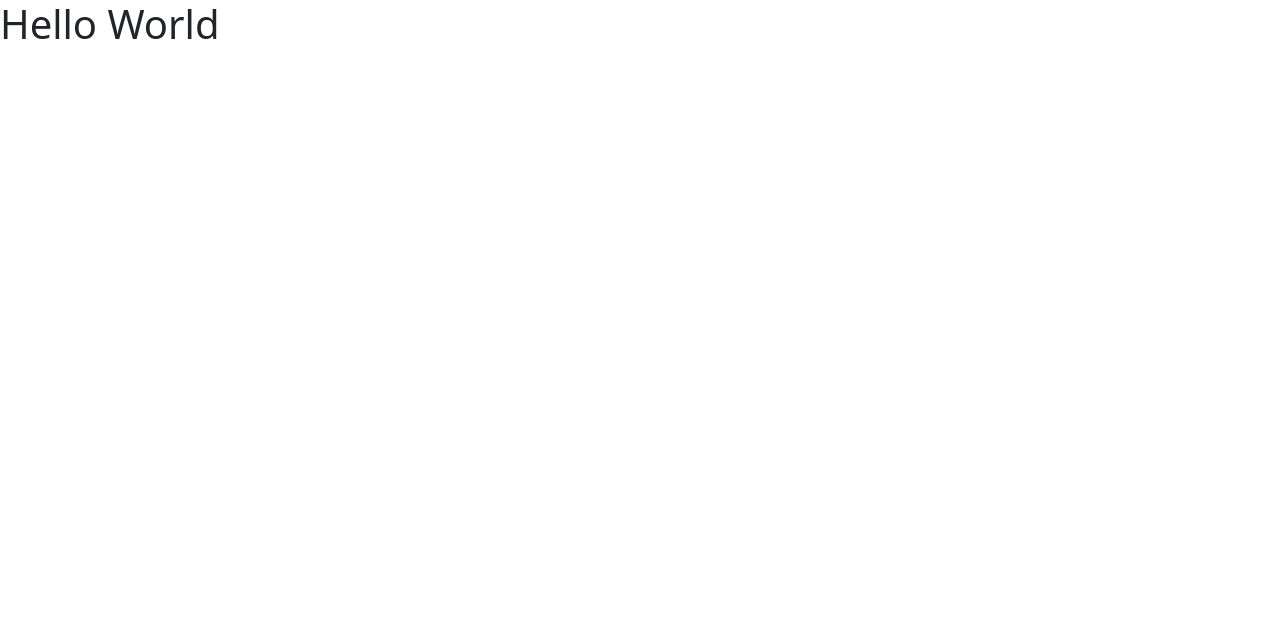
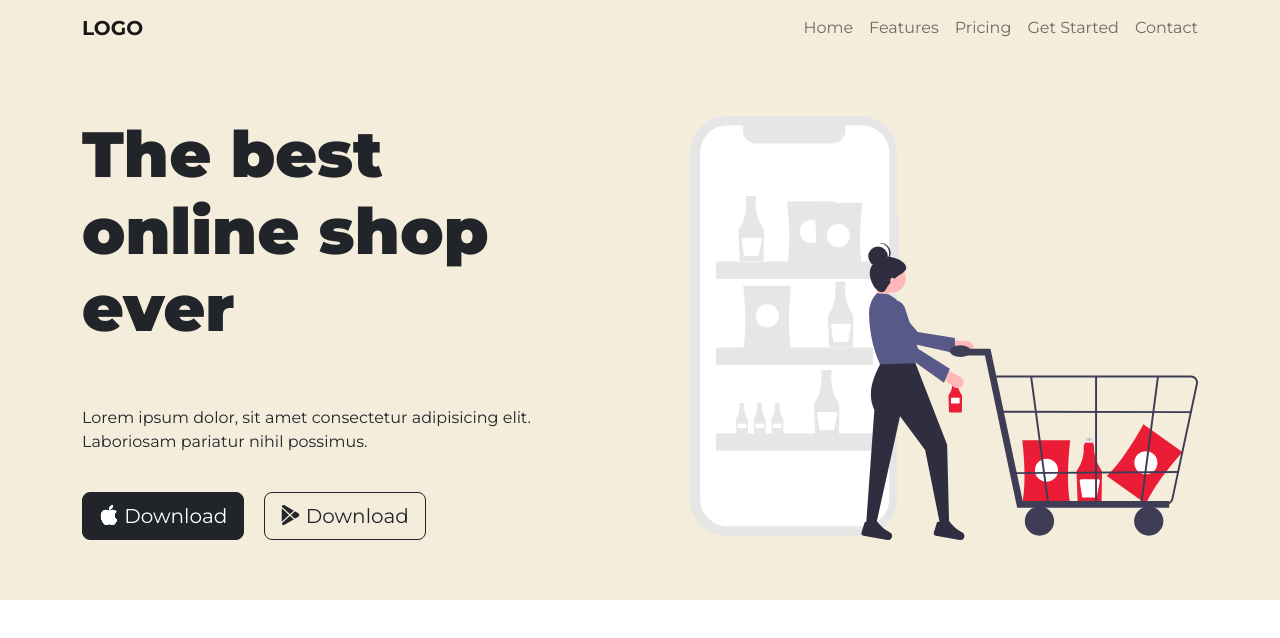
Before and after one commit to borchkhadzetornike/OnlineStore, a plain HTML site: page index.html in a window 1280 px wide. Drawn offline with nearby package versions, Linux system fonts and the light colour scheme.

Commit message:
add header section

```diff
--- a/css/style.css
+++ b/css/style.css
@@ -0,0 +1,80 @@
+/* general rules */
+
+@import url('https://fonts.googleapis.com/css2?family=Montserrat:ital,wght@0,100;0,200;0,300;0,400;0,500;0,600;0,700;0,800;0,900;1,100;1,200;1,300;1,400;1,500;1,600;1,700;1,800;1,900&display=swap');
+
+body {
+    font-family: 'Montserrat', sans-serif;
+}
+
+/* header & navigation */
+
+#header {
+    background-color: #F5EDDC;
+    padding-bottom: 60px;
+}
+
+.header-img {
+    width: 100%;
+}
+
+.navbar {
+    margin-bottom: 60px;
+}
+
+.navbar-brand {
+    font-weight: bold;
+}
+
+.nav-link:last-child {
+    padding-right: 0 !important;
+}
+
+.header-h1 {
+    font-size: 4rem;
+    font-weight: 900;
+}
+
+.header-p {
+    margin: 60px 0;
+}
+
+.header-left-box{
+    box-sizing: border-box;
+    padding-right: 50px;
+    position: relative;
+}
+
+.header-right-box{
+    box-sizing: border-box;
+    padding-left: 50px;
+}
+
+.apple-download {
+    margin-right: 15px;
+}
+
+.download-btn {
+    position: absolute;
+    bottom: 0;
+}
+
+@media (max-width: 991px) {
+    .header-h1 {
+        font-size: 3rem;
+    }
+
+    .header-left-box, .header-right-box {
+        padding: 0;
+        text-align: center;
+    }
+
+    .header-img {
+        width: 80%;
+        margin-top: 60px;
+    }
+
+    .download-btn{
+        position: static;
+    }
+
+}
--- a/index.html
+++ b/index.html
@@ -6,18 +6,63 @@
     <meta http-equiv="X-UA-Compatible" content="IE=edge">
     <meta name="viewport" content="width=device-width, initial-scale=1.0">
 
-
+    <link rel="shortcut icon" href="img/favicon.ico" type="image/x-icon">
+    <link rel="stylesheet" href="https://cdn.jsdelivr.net/npm/bootstrap-icons@1.9.1/font/bootstrap-icons.css">
     <link href="https://cdn.jsdelivr.net/npm/bootstrap@5.2.0/dist/css/bootstrap.min.css" rel="stylesheet"
         integrity="sha384-gH2yIJqKdNHPEq0n4Mqa/HGKIhSkIHeL5AyhkYV8i59U5AR6csBvApHHNl/vI1Bx" crossorigin="anonymous">
+
     <link rel="stylesheet" href="css/style.css">
-
 
     <title>Online Store</title>
 </head>
 
 <body>
 
-    <h1>Hello World</h1>
+    <!-- Header & Navigation -->
+
+    <section id="header">
+
+        <nav class="navbar navbar-expand-lg container">
+            <div class="container-fluid">
+                <a class="navbar-brand" href="#header">LOGO</a>
+                <button class="navbar-toggler" type="button" data-bs-toggle="collapse"
+                    data-bs-target="#navbarNavAltMarkup" aria-controls="navbarNavAltMarkup" aria-expanded="false"
+                    aria-label="Toggle navigation">
+                    <span class="navbar-toggler-icon"></span>
+                </button>
+                <div class="collapse navbar-collapse" id="navbarNavAltMarkup">
+                    <div class="navbar-nav ms-auto">
+                        <a class="nav-link" href="#header">Home</a>
+                        <a class="nav-link" href="#">Features</a>
+                        <a class="nav-link" href="#">Pricing</a>
+                        <a class="nav-link" href="#">Get Started</a>
+                        <a class="nav-link" href="#">Contact</a>
+                    </div>
+                </div>
+            </div>
+        </nav>
+
+        <div class="container">
+            <div class="row">
+                <div class="col-lg-6 header-left-box">
+                    <h1 class="header-h1">The best online shop ever</h1>
+                    <p class="header-p">Lorem ipsum dolor, sit amet consectetur adipisicing elit. Laboriosam pariatur
+                        nihil possimus.</p>
+                    <div class="download-btn">
+                        <button class="btn btn-dark btn-lg apple-download"><i class="bi bi-apple"></i> Download</button>
+                        <button class="btn btn-outline-dark btn-lg"><i class="bi bi-google-play"></i> Download</button>
+                    </div>
+
+                </div>
+                <div class="col-lg-6 header-right-box">
+                    <img class="header-img" src="img/shop-illustration.svg" alt="shop-illustration">
+                </div>
+            </div>
+
+
+        </div>
+
+    </section>
 
     <!-- JavaScript Bundle with Popper -->
     <script src="https://cdn.jsdelivr.net/npm/bootstrap@5.2.0/dist/js/bootstrap.bundle.min.js"
```
Also changed, not shown: img/favicon.ico (added), img/shop-illustration.svg (added).
